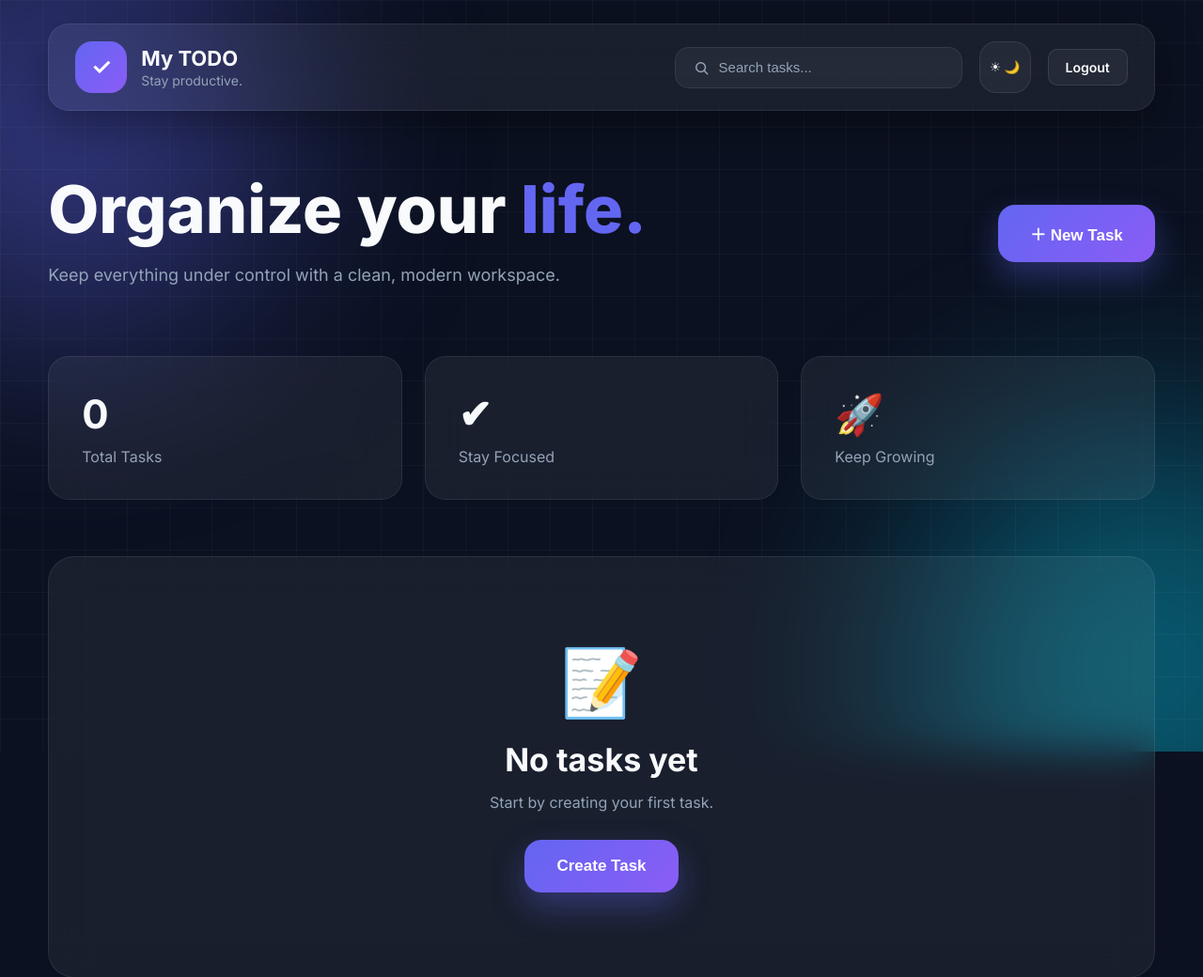
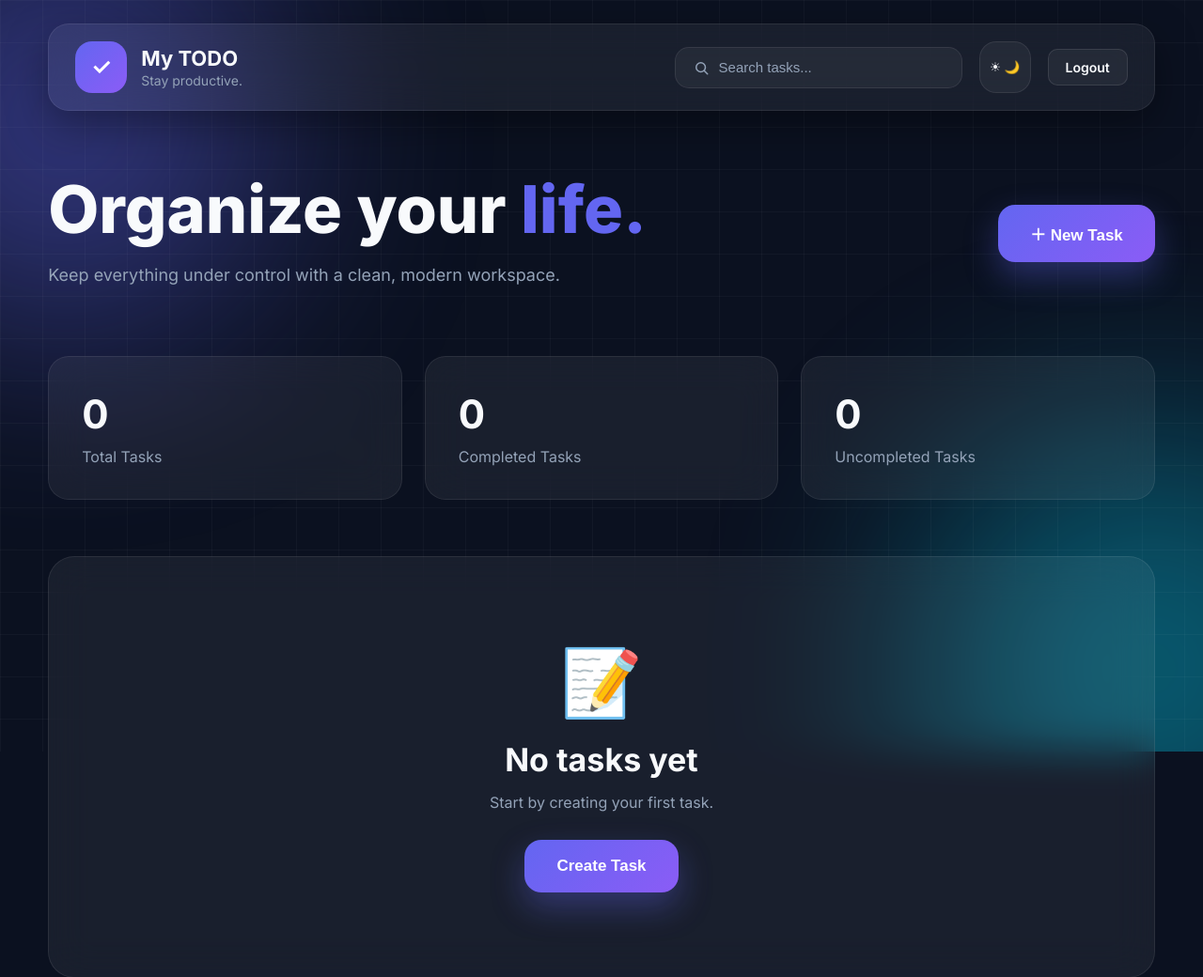
Before and after one commit to zekaXZX/TODO_app, a Django app: page /home/ in a window 1280 px wide. Shown: the top 1040 px of the page at 94% size. Run offline with Django 5.2, Linux system fonts and the light colour scheme; the visitor is signed in with stand-in values (Sample User, id 1); data that the repository does not hold is empty.

Commit message:
Small improvements

```diff
--- a/todos/templates/home_page.html
+++ b/todos/templates/home_page.html
@@ -97,18 +97,18 @@
             <span>Total Tasks</span>
         </div>
         <div class="stat-card">
-            <h2>✔</h2>
-            <span>Stay Focused</span>
+            <h2>{{ completed_tasks }}</h2>
+            <span>Completed Tasks</span>
         </div>
         <div class="stat-card">
-            <h2>🚀</h2>
-            <span>Keep Growing</span>
+            <h2>{{ uncompleted_tasks }}</h2>
+            <span>Uncompleted Tasks</span>
         </div>
     </section>
 
     <section class="tasks-grid">
         {% for task in data %}
-        <article class="task-card" data-id='{{ task.id }}'>
+        <article id="task-{{ task.id }}" class="task-card" data-id="{{ task.id }}">
             <div class="card-glow"></div>
 
             <div class="task-top">
--- a/todos/views.py
+++ b/todos/views.py
@@ -3,13 +3,16 @@ from django.http import HttpResponse
 from .models import TODO_data
 from django.shortcuts import redirect, get_object_or_404
 from django.contrib.auth.decorators import login_required
+from django.urls import reverse
 
 
 
 @login_required(login_url='/login')
 def home_page(request):
-    data = TODO_data.objects.filter(user=request.user)
-    return render(request, 'home_page.html', { 'data': data})
+    data = TODO_data.objects.filter(user=request.user).order_by("date")
+    completed_tasks = data.filter(status=True).count()
+    uncompleted_tasks = data.filter(status=False).count()
+    return render(request, 'home_page.html', { 'data': data, 'completed_tasks': completed_tasks, 'uncompleted_tasks': uncompleted_tasks})
 
 @login_required(login_url='/login')
 def delete_task(request, id):
@@ -48,7 +51,7 @@ def complete_task(request, id):
     )
     task.status = not task.status
     task.save()
-    return redirect("home")
+    return redirect(f"{reverse('home')}#task-{task.id}")
 
 @login_required(login_url='/login')
 def edit_task(request, id):
```
